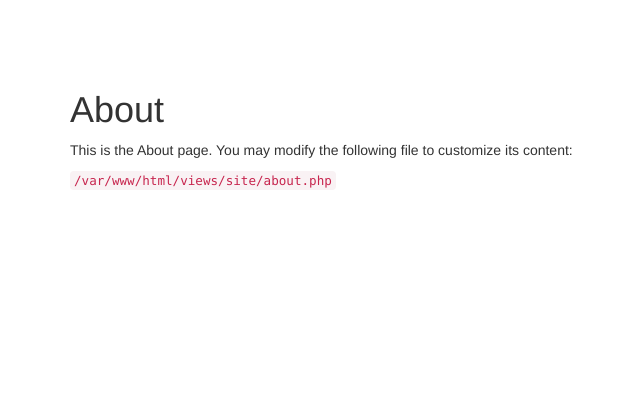
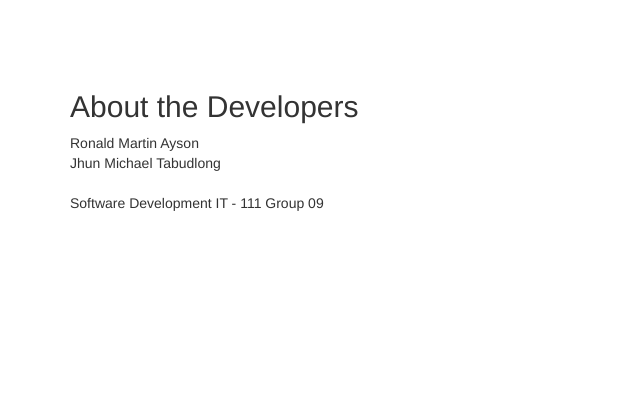
Before and after one commit to joegeneq/apc-softdev-it111-09, a Yii app: template practice/riayson/basic/views/site/about.php in a window 1280 px wide. Shown: the top 420 px of the page, without its empty margins (0-640 px from the left). Run offline with PHP 8.4 and a stand-in for Yii, Linux system fonts and the light colour scheme; the template is opened without the code that fills it, so the values that code supplies are empty; some libraries are stand-ins or nearby versions.

Commit message:
modified the about.php

```diff
--- a/practice/riayson/basic/views/site/about.php
+++ b/practice/riayson/basic/views/site/about.php
@@ -6,11 +6,13 @@ $this->title = 'About';
 $this->params['breadcrumbs'][] = $this->title;
 ?>
 <div class="site-about">
-    <h1><?= Html::encode($this->title) ?></h1>
 
+
+	<h2> About the Developers </h2>
     <p>
-        This is the About page. You may modify the following file to customize its content:
-    </p>
+	Ronald Martin Ayson<br>
+	Jhun Michael Tabudlong<br><br>
+	Software Development IT - 111 Group 09</p>
 
-    <code><?= __FILE__ ?></code>
+
 </div>
```
